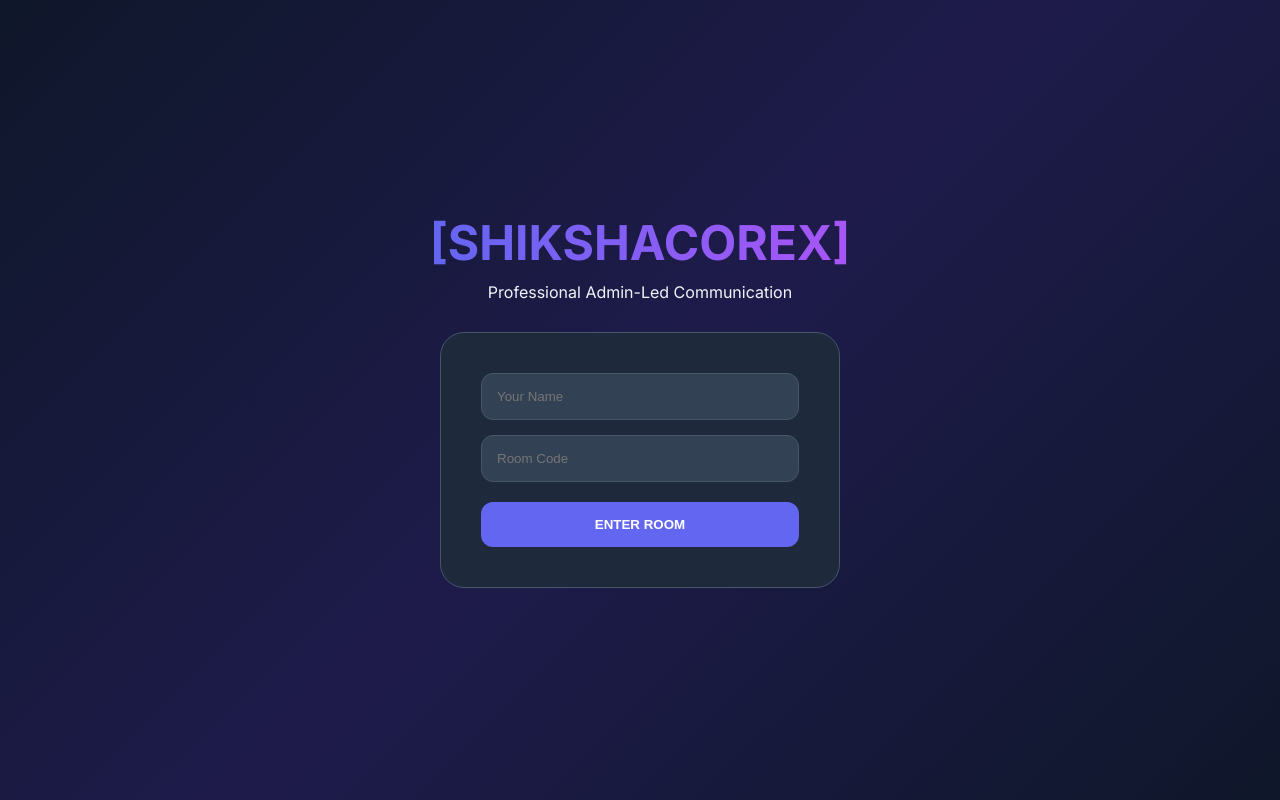
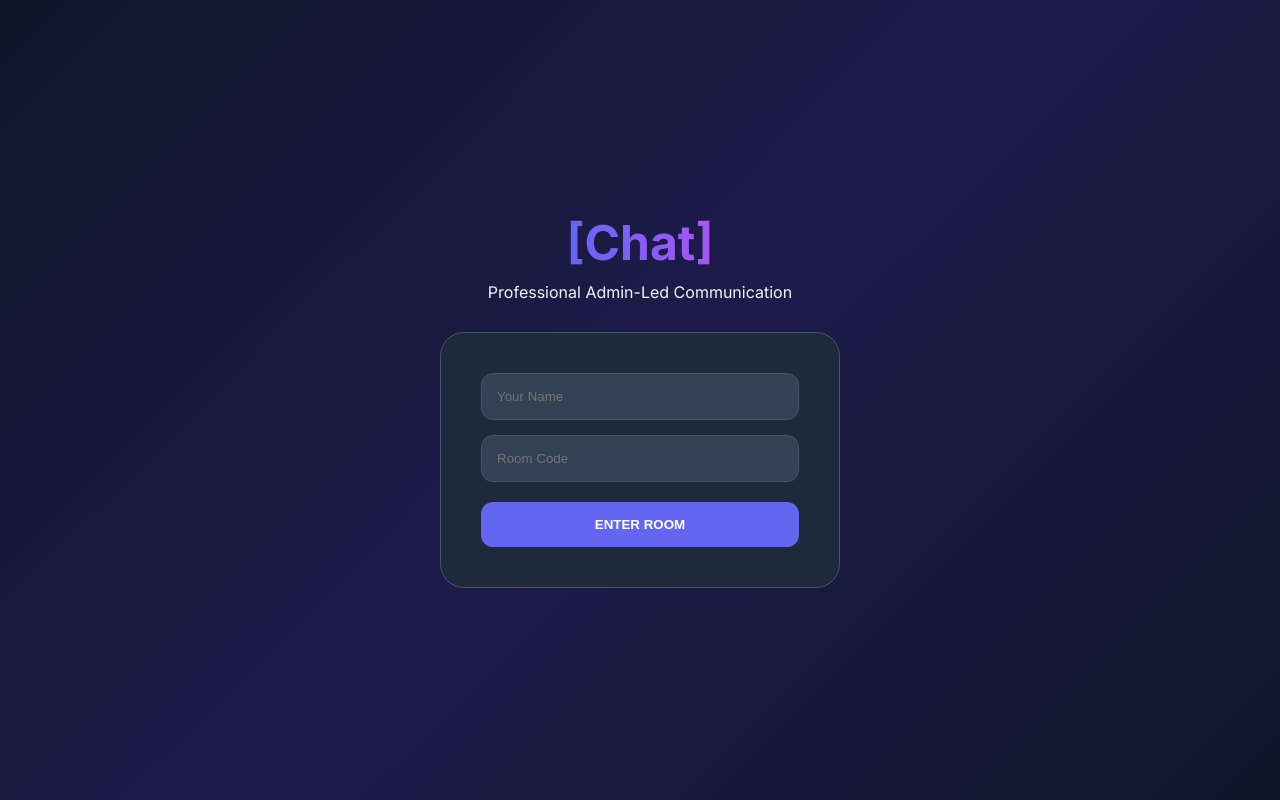
Before and after one commit to tg-com/Chat, a website: page index.html in a window 1280 px wide. Drawn offline with Linux system fonts and the light colour scheme.

Commit message:
index.html

```diff
--- a/index.html
+++ b/index.html
@@ -65,7 +65,7 @@
 
 <div class="container">
     <div id="login-screen">
-        <h1 style="font-size: 3rem; margin-bottom: 10px; background: linear-gradient(to right, #6366f1, #a855f7); -webkit-background-clip: text; -webkit-text-fill-color: transparent;">[SHIKSHACOREX]</h1>
+        <h1 style="font-size: 3rem; margin-bottom: 10px; background: linear-gradient(to right, #6366f1, #a855f7); -webkit-background-clip: text; -webkit-text-fill-color: transparent;">[Chat]</h1>
         <p style="color: var(--text-secondary); margin-bottom: 30px;">Professional Admin-Led Communication</p>
         <div style="background: var(--bg-card); padding: 40px; border-radius: 24px; border: 1px solid var(--border); width: 100%; max-width: 400px;">
             <input type="text" id="username" placeholder="Your Name" style="width:100%; padding:15px; margin-bottom:15px; border-radius:12px; background:var(--bg-input); border:1px solid var(--border); color:white;">
```
